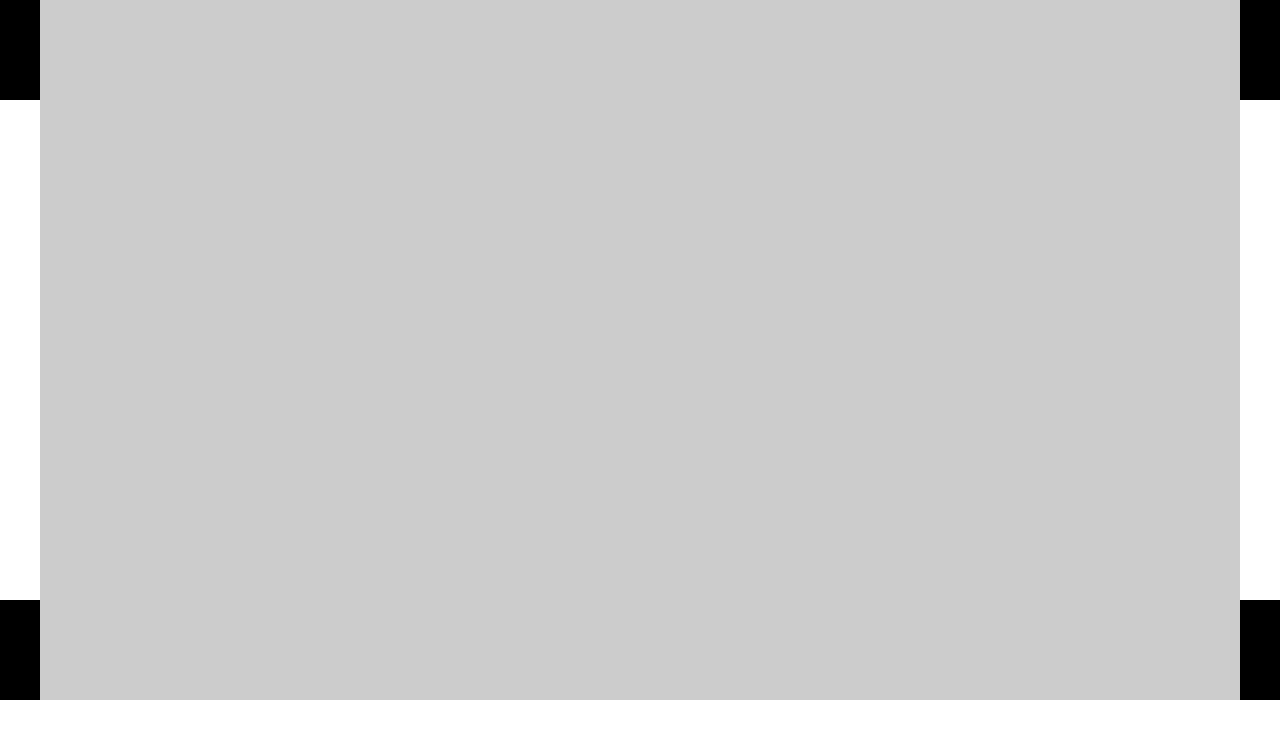
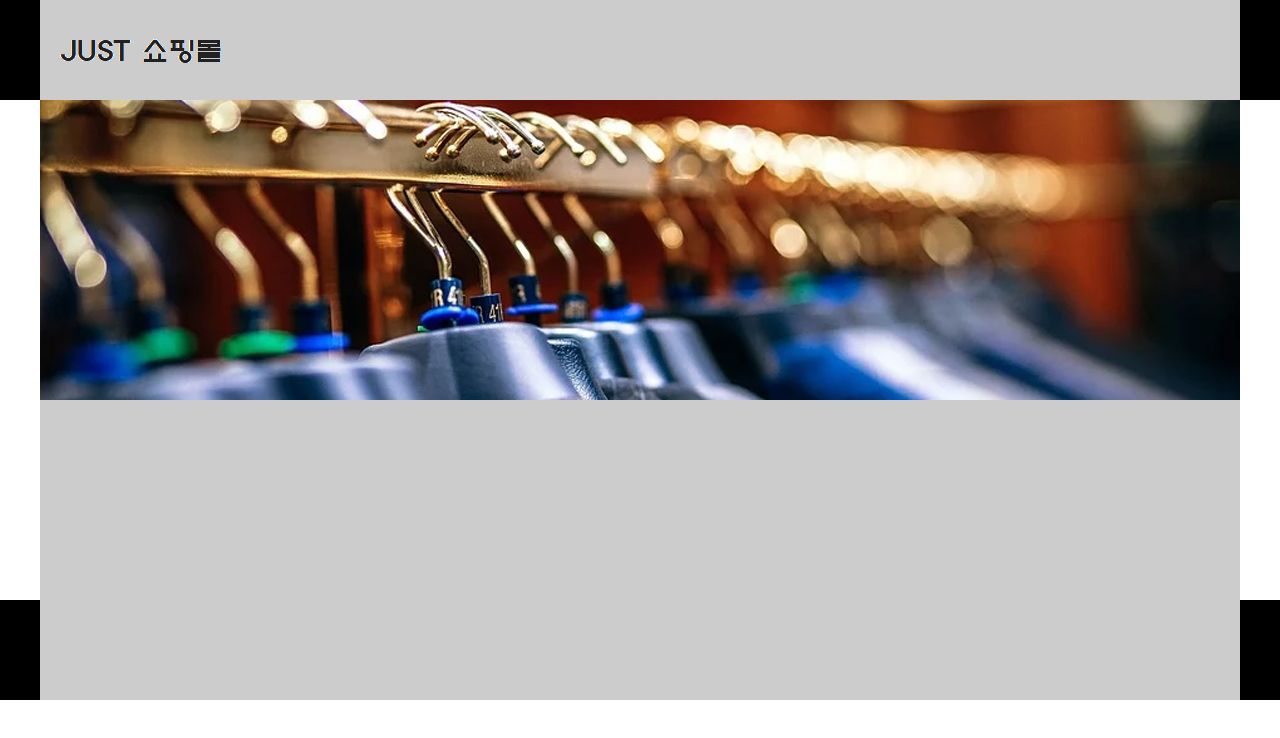
Before and after one commit to scid05/fucking-mom-downey, a plain HTML site: page B17/index.html in a window 1280 px wide. Drawn offline with Linux system fonts and the light colour scheme.

Commit message:
Add files via upload

```diff
--- a/B17/css/style.css
+++ b/B17/css/style.css
@@ -1,4 +1,16 @@
-* {}
+* {
+    margin: 0;
+    padding: 0;
+}
+
+a {
+    list-style: none;
+}
+
+img {
+    vertical-align: top;
+    border: 0;
+}
 
 .band1 {
     width: 100%;
@@ -39,6 +51,10 @@ header {
     height: 100px;
     float: left;
 
+}
+
+.logo img {
+    margin-top: 30px;
 }
 
 nav {
--- a/B17/index.html
+++ b/B17/index.html
@@ -15,10 +15,18 @@
     <div class="band1"></div>
     <div class="band2"></div>
     <div class="wrap">
+
         <header>
+            <div class="logo">
+                <a href="#"><img src="./images/logo.png" alt="logo"></a>
+            </div>
             <nav></nav>
         </header>
-        <div class="slide"></div>
+        <div class="slide">
+            <a href="#"><img src="./images/img1.jpg" alt="slide1"></a>
+            <!-- <a href="#"><img src="./images/img1.jpg" alt="slide2"></a>
+            <a href="#"><img src="./images/img1.jpg" alt="slide3"></a> -->
+        </div>
         <section>
             <div class="noga"></div>
             <div class="banner"></div>
```
